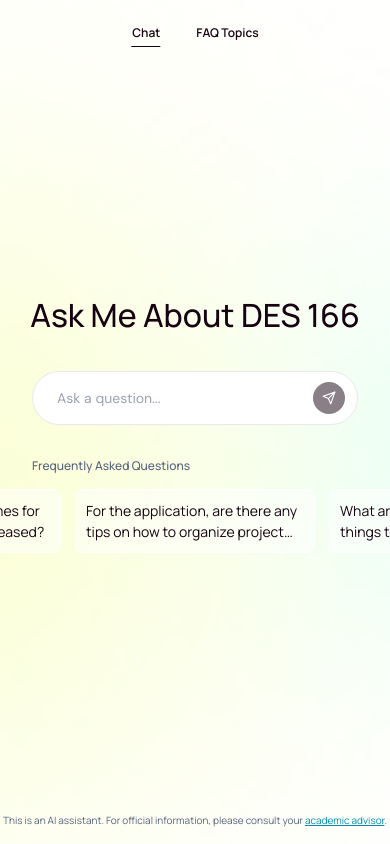
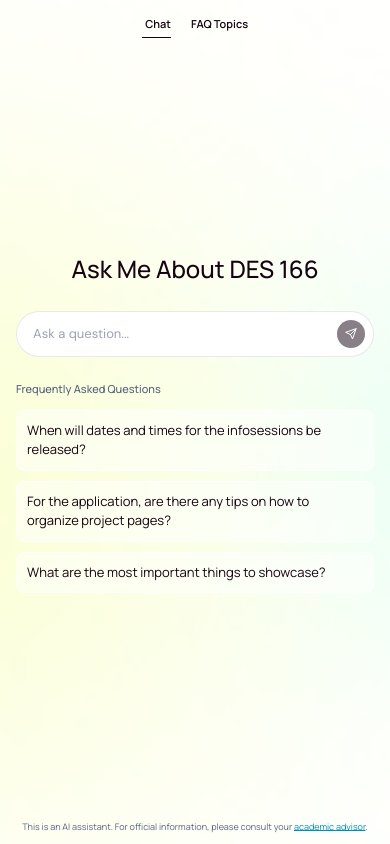
Before and after one commit to lyonchill/des166-ai-agent, a Next.js app: page / in a window 390 px wide. Built offline with nearby package versions, Linux system fonts and the light colour scheme; a web font is replaced by a local one.

Commit message:
添加響應式設計適配移動設備

```diff
--- a/app/globals.css
+++ b/app/globals.css
@@ -37,3 +37,15 @@ body {
     text-wrap: balance;
   }
 }
+
+/* Responsive FAQ card widths */
+@media (min-width: 640px) {
+  button[data-width="220"] {
+    width: 220px !important;
+    max-width: 220px !important;
+  }
+  button[data-width="240"] {
+    width: 240px !important;
+    max-width: 240px !important;
+  }
+}
--- a/app/page.tsx
+++ b/app/page.tsx
@@ -22,14 +22,14 @@ export default function Home() {
       }}
     >
       {/* Navigation Tabs - Positioned absolutely at top */}
-      <div className="absolute top-[24px] left-1/2 transform -translate-x-1/2 flex gap-[36px] items-start z-10">
+      <div className="absolute top-[16px] sm:top-[24px] left-1/2 transform -translate-x-1/2 flex gap-[20px] sm:gap-[36px] items-start z-10">
         <button
           onClick={() => setViewMode("chat")}
           className="flex flex-col items-end"
           style={{ width: viewMode === "chat" ? "29px" : "auto" }}
         >
           <p
-            className={`font-semibold text-[12px] text-center text-[#160211]`}
+            className={`font-semibold text-[11px] sm:text-[12px] text-center text-[#160211]`}
             style={{ fontFamily: 'var(--font-manrope), sans-serif', fontWeight: 600 }}
           >
             Chat
@@ -44,7 +44,7 @@ export default function Home() {
           style={{ width: viewMode === "browse" ? "64px" : "auto" }}
         >
           <p
-            className={`font-semibold text-[12px] text-center text-[#160211]`}
+            className={`font-semibold text-[11px] sm:text-[12px] text-center text-[#160211]`}
             style={{ fontFamily: 'var(--font-manrope), sans-serif', fontWeight: 600 }}
           >
             FAQ Topics
--- a/components/ChatInterface.tsx
+++ b/components/ChatInterface.tsx
@@ -109,10 +109,10 @@ export default function ChatInterface() {
       {/* Title - Moves to top when messages exist */}
       {hasMessages && (
         <div
-          className="flex items-center justify-center gap-[5px] pt-[80px] pb-6 transition-all duration-300"
+          className="flex items-center justify-center gap-[5px] pt-[60px] sm:pt-[80px] pb-4 sm:pb-6 transition-all duration-300 px-4"
         >
           <h2
-            className="font-medium text-[#160211] text-[32px] text-center whitespace-nowrap"
+            className="font-medium text-[#160211] text-[24px] sm:text-[32px] text-center whitespace-nowrap"
             style={{ fontFamily: 'var(--font-manrope), sans-serif', fontWeight: 500 }}
           >
             Ask Me About DES 166
@@ -122,8 +122,8 @@ export default function ChatInterface() {
 
       {/* Messages Area - Only visible when messages exist */}
       {hasMessages && (
-        <div className="flex-1 overflow-y-auto px-8 pb-[60px]">
-          <div className="flex flex-col gap-4 max-w-[760px] mx-auto pt-4">
+        <div className="flex-1 overflow-y-auto px-4 sm:px-8 pb-[100px] sm:pb-[60px]">
+          <div className="flex flex-col gap-3 sm:gap-4 max-w-[760px] mx-auto pt-4">
             {messages.map((message, index) => (
               <div
                 key={index}
@@ -132,7 +132,7 @@ export default function ChatInterface() {
                 }`}
               >
                 <div
-                  className={`max-w-[80%] rounded-[8px] px-4 py-3 ${
+                  className={`max-w-[85%] sm:max-w-[80%] rounded-[8px] px-3 sm:px-4 py-2 sm:py-3 ${
                     message.role === "user"
                       ? "bg-[#160211] text-white"
                       : "bg-[rgba(255,255,255,0.5)] border border-white text-[#160211]"
@@ -145,7 +145,7 @@ export default function ChatInterface() {
                   }}
                 >
                   <p
-                    className="whitespace-pre-wrap text-[14px]"
+                    className="whitespace-pre-wrap text-[13px] sm:text-[14px] leading-relaxed"
                     style={{
                       fontFamily: message.role === "user"
                         ? 'var(--font-manrope), sans-serif'
@@ -158,7 +158,7 @@ export default function ChatInterface() {
                   {message.sources && message.sources.length > 0 && (
                     <div className="mt-2 pt-2 border-t border-[rgba(22,2,17,0.09)]">
                       <p
-                        className="text-xs opacity-75 mb-1"
+                        className="text-[10px] sm:text-xs opacity-75 mb-1"
                         style={{ fontFamily: 'var(--font-manrope), sans-serif', fontWeight: 400 }}
                       >
                         Sources:
@@ -169,7 +169,7 @@ export default function ChatInterface() {
                           href={source}
                           target="_blank"
                           rel="noopener noreferrer"
-                          className="text-xs underline block opacity-75 hover:opacity-100 text-[#008fb4]"
+                          className="text-[10px] sm:text-xs underline block opacity-75 hover:opacity-100 text-[#008fb4] break-all"
                           style={{ fontFamily: 'var(--font-manrope), sans-serif', fontWeight: 400 }}
                         >
                           {source}
@@ -182,7 +182,7 @@ export default function ChatInterface() {
             ))}
             {isLoading && (
               <div className="flex justify-start">
-                <div className="bg-[rgba(255,255,255,0.5)] border border-white rounded-[8px] px-4 py-3">
+                <div className="bg-[rgba(255,255,255,0.5)] border border-white rounded-[8px] px-3 sm:px-4 py-2 sm:py-3">
                   <Loader2 className="animate-spin text-[#160211]" size={16} />
                 </div>
               </div>
@@ -193,15 +193,15 @@ export default function ChatInterface() {
       )}
 
       {/* Input Container - Centered vertically when no messages */}
-      <div className={`${hasMessages ? 'fixed bottom-[40px] left-0 right-0 pb-4 pt-8' : 'flex-1 flex items-center justify-center'}`} style={hasMessages ? {
+      <div className={`${hasMessages ? 'fixed bottom-[70px] sm:bottom-[40px] left-0 right-0 pb-4 pt-4 sm:pt-8 px-4 sm:px-0' : 'flex-1 flex items-center justify-center'}`} style={hasMessages ? {
         background: 'linear-gradient(to top, rgba(240, 247, 232, 0.95) 0%, rgba(232, 245, 240, 0.9) 50%, transparent 100%)'
       } : {}}>
-        <div className={`flex flex-col gap-[32px] max-w-[760px] mx-auto w-full px-8 ${!hasMessages ? 'py-8' : ''}`}>
+        <div className={`flex flex-col gap-[24px] sm:gap-[32px] max-w-[760px] mx-auto w-full px-4 sm:px-8 ${!hasMessages ? 'py-6 sm:py-8' : ''}`}>
           {/* Title - Only visible when no messages */}
           {!hasMessages && (
-            <div className="flex items-center justify-center gap-[5px]">
+            <div className="flex items-center justify-center gap-[5px] px-4">
               <h2
-                className="font-medium text-[#160211] text-[32px] text-center whitespace-nowrap"
+                className="font-medium text-[#160211] text-[24px] sm:text-[32px] text-center whitespace-nowrap"
                 style={{ fontFamily: 'var(--font-manrope), sans-serif', fontWeight: 500 }}
               >
                 Ask Me About DES 166
@@ -210,26 +210,26 @@ export default function ChatInterface() {
           )}
           {/* Search Bar */}
           <form onSubmit={handleSubmit} className="w-full">
-            <div className="bg-white border border-[rgba(22,2,17,0.09)] flex items-center justify-between pl-[24px] pr-[12px] py-[10px] rounded-[32px] w-full">
+            <div className="bg-white border border-[rgba(22,2,17,0.09)] flex items-center justify-between pl-[16px] sm:pl-[24px] pr-[8px] sm:pr-[12px] py-[8px] sm:py-[10px] rounded-[32px] w-full">
               <input
                 type="text"
                 value={input}
                 onChange={(e) => setInput(e.target.value)}
                 onKeyPress={handleKeyPress}
                 placeholder="Ask a question..."
-                className="flex-1 bg-transparent text-[#56637e] text-[14px] focus:outline-none"
+                className="flex-1 bg-transparent text-[#56637e] text-[13px] sm:text-[14px] focus:outline-none"
                 style={{ fontFamily: 'var(--font-dm-sans), sans-serif', fontWeight: 400 }}
                 disabled={isLoading}
               />
               <button
                 type="submit"
                 disabled={isLoading || !input.trim()}
-                className="w-8 h-8 rounded-[32px] bg-[#160211] flex items-center justify-center hover:bg-[#2a1a2a] transition-colors flex-shrink-0 disabled:opacity-50 disabled:cursor-not-allowed"
+                className="w-7 h-7 sm:w-8 sm:h-8 rounded-[32px] bg-[#160211] flex items-center justify-center hover:bg-[#2a1a2a] transition-colors flex-shrink-0 disabled:opacity-50 disabled:cursor-not-allowed"
               >
                 {isLoading ? (
-                  <Loader2 size={14} className="text-white animate-spin" />
+                  <Loader2 size={12} className="sm:w-[14px] sm:h-[14px] text-white animate-spin" />
                 ) : (
-                  <Send size={14} className="text-white" />
+                  <Send size={12} className="sm:w-[14px] sm:h-[14px] text-white" />
                 )}
               </button>
             </div>
@@ -237,16 +237,15 @@ export default function ChatInterface() {
 
           {/* Frequently Asked Questions Section - Only visible when no messages */}
           {!hasMessages && (
-            <div className="flex flex-col gap-[14px]">
+            <div className="flex flex-col gap-[12px] sm:gap-[14px]">
               <p
-                className="font-medium text-[#56637e] text-[12px] w-full"
+                className="font-medium text-[#56637e] text-[11px] sm:text-[12px] w-full"
                 style={{ fontFamily: 'var(--font-manrope), sans-serif', fontWeight: 500 }}
               >
                 Frequently Asked Questions
               </p>
-              <div className="flex gap-[14px] justify-center">
+              <div className="flex flex-col sm:flex-row gap-[10px] sm:gap-[14px] justify-center">
                 {featuredQuestions.map((qa, index) => {
-                  // Shorter widths to fit three cards side by side
                   const widths = [220, 240, 220];
                   return (
                     <button
@@ -298,11 +297,15 @@ export default function ChatInterface() {
                           setIsLoading(false);
                         }
                       }}
-                      className="bg-[rgba(255,255,255,0.5)] border border-white flex items-center justify-center p-[10px] rounded-[8px] hover:bg-[rgba(255,255,255,0.8)] transition-colors flex-shrink-0"
-                      style={{ width: `${widths[index]}px` }}
+                      className="bg-[rgba(255,255,255,0.5)] border border-white flex items-center justify-center p-[10px] rounded-[8px] hover:bg-[rgba(255,255,255,0.8)] transition-colors w-full sm:w-auto sm:flex-shrink-0"
+                      style={{
+                        width: `100%`,
+                        maxWidth: '100%'
+                      }}
+                      data-width={widths[index]}
                     >
                       <p
-                        className="font-normal text-[#160211] text-[14px] text-left flex-1 line-clamp-2"
+                        className="font-normal text-[#160211] text-[13px] sm:text-[14px] text-left flex-1 line-clamp-2"
                         style={{ fontFamily: 'var(--font-manrope), sans-serif', fontWeight: 400 }}
                       >
                         {qa.question}
@@ -317,9 +320,9 @@ export default function ChatInterface() {
       </div>
 
       {/* Footer - Fixed at bottom */}
-      <div className="fixed bottom-0 left-0 right-0 py-4 bg-transparent z-10">
+      <div className="fixed bottom-0 left-0 right-0 py-3 sm:py-4 bg-transparent z-10 px-4">
         <p
-          className="font-normal text-[10px] text-center"
+          className="font-normal text-[9px] sm:text-[10px] text-center leading-tight"
           style={{
             fontFamily: 'var(--font-manrope), sans-serif',
             fontWeight: 400,
```
Also changed, not shown: app/api/chat/route.ts (indentation only).
